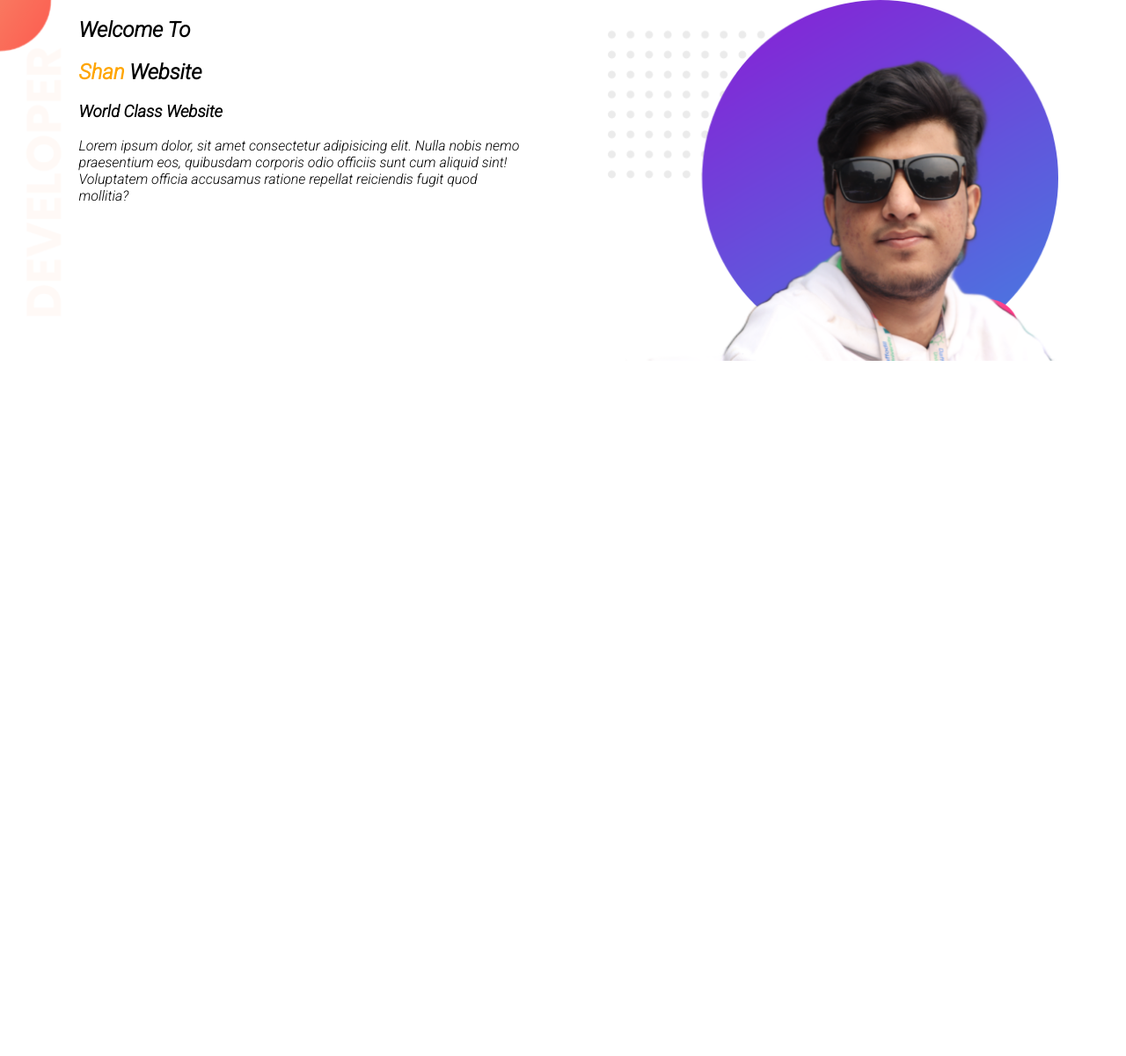
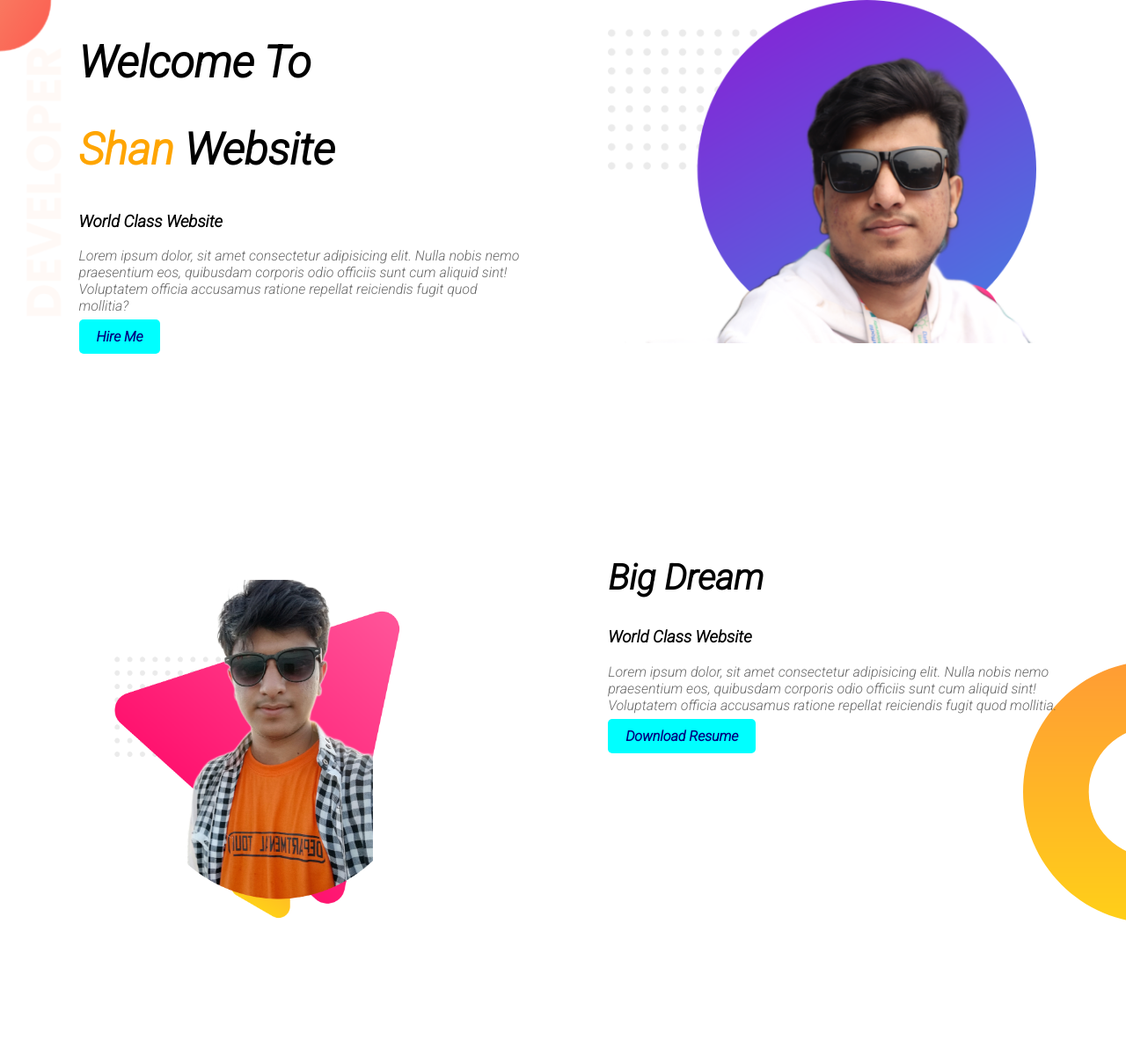
Before and after one commit to ShazitShan/web-portfolio, a plain HTML site: page index.html in a window 1280 px wide. Shown: the whole page at 88% size. Before the commit the page ends 800 px from the top, so only its background shows below. Drawn offline with Linux system fonts and the light colour scheme.

Commit message:
last edit

```diff
--- a/index.html
+++ b/index.html
@@ -19,10 +19,25 @@
     <p>
         Lorem ipsum dolor, sit amet consectetur adipisicing elit. Nulla nobis nemo praesentium eos, quibusdam corporis odio officiis sunt cum aliquid sint! Voluptatem officia accusamus ratione repellat reiciendis fugit quod mollitia?
     </p>
+    <a class="link-button" target="blank" href="https://www.linkedin.com/in/hshan74/">Hire Me</a>
 </div>
 <div class="half-width">
     <img src="images/shan.png" alt="profile pic ">
 </div>
 </section>
+<section class="Dream">
+    <div class="half-width">
+        <img src="images/shan2.png" alt="profile pic ">
+    </div>
+    <div class="half-width">
+       <h2>Big Dream</h2>
+        <h3>World Class Website</h3>
+        <p>
+            Lorem ipsum dolor, sit amet consectetur adipisicing elit. Nulla nobis nemo praesentium eos, quibusdam corporis odio officiis sunt cum aliquid sint! Voluptatem officia accusamus ratione repellat reiciendis fugit quod mollitia.
+        </p>
+        <a class="link-button" target="blank" href="https://www.linkedin.com/in/hshan74/">Download Resume</a>
+    </div>
+
+    </section>
 </body>
 </html>
--- a/style.css
+++ b/style.css
@@ -2,11 +2,24 @@ body{
     font-family: 'Roboto', sans-serif;
     margin: 0;
 }
+h1{
+    font-size: 50px;
+}
+h2{
+    font-size: 40px;
+}
+p{
+    color: dimgray;
+}
 section{
     height: 500px;
+    padding-bottom:100px ;
+
 }
 .name-highlight{
+
     color:orange;
+
 }
 .half-width{
     width: 40%;
@@ -15,9 +28,22 @@ section{
     padding-left: 2%;
 }
 .half-width img{
-    width: 100%;
+    width: 95%;
 }
 .top-banner{
     background-repeat: no-repeat;
- background-image:url("images/top-banner.png");
+    background-image:url("images/top-banner.png");
 }
+.link-button{
+text-decoration: none;
+background-color: aqua;
+padding: 10PX 20PX;
+border-radius: 5px;
+color: navy;
+font-weight: 700;
+}
+.Dream{
+    background-repeat: no-repeat;
+    background-image:url("images/dream-bg.png");
+    background-position: right;
+}
```
Also changed, not shown: images/shan2.png (added).
